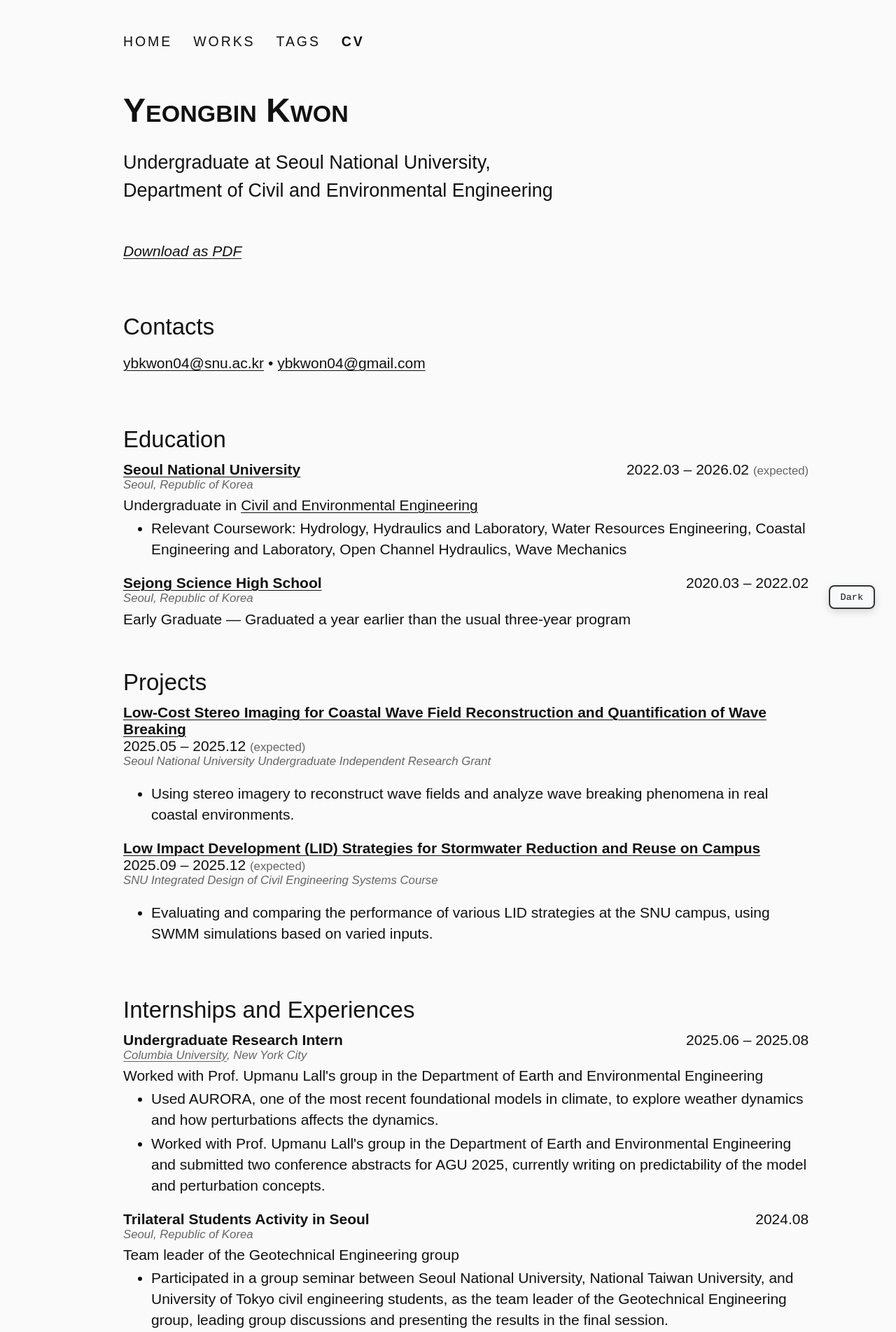
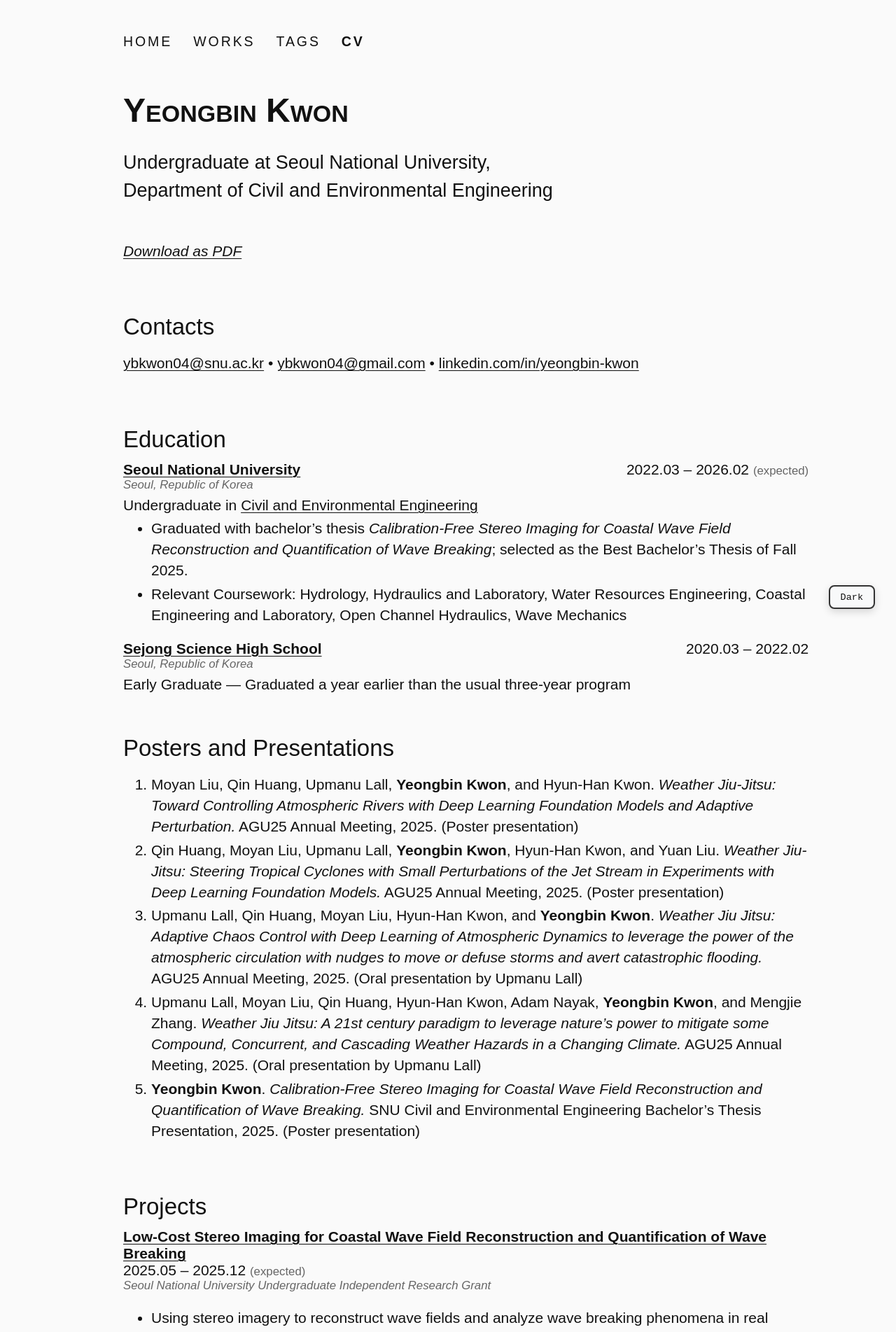
Before and after one commit to Zeugnis04/research, a Jekyll site: the page built from cv.md, in a window 1280 px wide. Shown: the top 1903 px of the page at 70% size. Built offline with Jekyll 4.4.1, drawn with Linux system fonts in a browser that asks for light colours; some of the changed text lies outside the part shown.

```diff
--- a/_sass/_site-style.scss
+++ b/_sass/_site-style.scss
@@ -212,6 +212,18 @@ mjx-container[jax='CHTML'][display='false'] {
 
 .work-card-tags {
   text-align: right;
+}
+
+.news-card-links {
+  margin-top: 0.75rem;
+  display: flex;
+  flex-wrap: wrap;
+  gap: 1rem;
+  font-weight: 600;
+}
+
+.news-card-links a {
+  text-decoration: underline;
 }
 
 /* Mobile responsiveness */
--- a/cv.md
+++ b/cv.md
@@ -11,10 +11,10 @@ full_width: true
 <!-- Load icon sets if not already loaded -->
 <link href="https://cdnjs.cloudflare.com/ajax/libs/font-awesome/6.5.0/css/all.min.css" rel="stylesheet">
 
-*[Download as PDF](assets/YeongbinKwonCV202511.pdf)*
+*[Download as PDF](assets/YeongbinKwonCV202512.pdf)*
 
 ## Contacts
-[ybkwon04@snu.ac.kr](mailto:ybkwon04@snu.ac.kr) • [ybkwon04@gmail.com](mailto:ybkwon04@gmail.com)
+[ybkwon04@snu.ac.kr](mailto:ybkwon04@snu.ac.kr) • [ybkwon04@gmail.com](mailto:ybkwon04@gmail.com) • [linkedin.com/in/yeongbin-kwon](https://www.linkedin.com/in/yeongbin-kwon/)
 
 ## Education
 
@@ -31,6 +31,7 @@ full_width: true
   Undergraduate in <a href="https://cee.snu.ac.kr/english/">Civil and Environmental Engineering</a>
 </div>
 <ul>
+  <li>Graduated with bachelor&rsquo;s thesis <em>Calibration-Free Stereo Imaging for Coastal Wave Field Reconstruction and Quantification of Wave Breaking</em>; selected as the Best Bachelor&rsquo;s Thesis of Fall 2025.</li>
   <li>Relevant Coursework: Hydrology, Hydraulics and Laboratory, Water Resources Engineering, Coastal Engineering and Laboratory, Open Channel Hydraulics, Wave Mechanics</li>
 </ul>
 
@@ -46,6 +47,16 @@ full_width: true
 <div class="cvtitle">
   Early Graduate — Graduated a year earlier than the usual three-year program
 </div>
+
+## Posters and Presentations
+
+<ol>
+  <li>Moyan Liu, Qin Huang, Upmanu Lall, <strong>Yeongbin Kwon</strong>, and Hyun-Han Kwon. <em>Weather Jiu-Jitsu: Toward Controlling Atmospheric Rivers with Deep Learning Foundation Models and Adaptive Perturbation.</em> AGU25 Annual Meeting, 2025. (Poster presentation)</li>
+  <li>Qin Huang, Moyan Liu, Upmanu Lall, <strong>Yeongbin Kwon</strong>, Hyun-Han Kwon, and Yuan Liu. <em>Weather Jiu-Jitsu: Steering Tropical Cyclones with Small Perturbations of the Jet Stream in Experiments with Deep Learning Foundation Models.</em> AGU25 Annual Meeting, 2025. (Poster presentation)</li>
+  <li>Upmanu Lall, Qin Huang, Moyan Liu, Hyun-Han Kwon, and <strong>Yeongbin Kwon</strong>. <em>Weather Jiu Jitsu: Adaptive Chaos Control with Deep Learning of Atmospheric Dynamics to leverage the power of the atmospheric circulation with nudges to move or defuse storms and avert catastrophic flooding.</em> AGU25 Annual Meeting, 2025. (Oral presentation by Upmanu Lall)</li>
+  <li>Upmanu Lall, Moyan Liu, Qin Huang, Hyun-Han Kwon, Adam Nayak, <strong>Yeongbin Kwon</strong>, and Mengjie Zhang. <em>Weather Jiu Jitsu: A 21st century paradigm to leverage nature’s power to mitigate some Compound, Concurrent, and Cascading Weather Hazards in a Changing Climate.</em> AGU25 Annual Meeting, 2025. (Oral presentation by Upmanu Lall)</li>
+  <li><strong>Yeongbin Kwon</strong>. <em>Calibration-Free Stereo Imaging for Coastal Wave Field Reconstruction and Quantification of Wave Breaking.</em> SNU Civil and Environmental Engineering Bachelor’s Thesis Presentation, 2025. (Poster presentation)</li>
+</ol>
 
 ## Projects
 
@@ -69,6 +80,7 @@ full_width: true
 <div class="location-block">SNU Integrated Design of Civil Engineering Systems Course</div>
 <ul>
   <li>Evaluating and comparing the performance of various LID strategies at the SNU campus, using SWMM simulations based on varied inputs.</li>
+  <li>Selected as Outstanding Graduation Project (Top 3).</li>
 </ul>
 
 
@@ -131,6 +143,20 @@ full_width: true
 <div class="cv-awards">
   <div class="edu-header award-entry">
     <div class="edu-left">
+      <strong>Best Bachelor&rsquo;s Thesis Award</strong>
+    </div>
+    <span class="date">2025.12</span>
+  </div>
+
+  <div class="edu-header award-entry">
+    <div class="edu-left">
+      <strong>Outstanding Graduation Project Award</strong>
+    </div>
+    <span class="date">2025.12</span>
+  </div>
+
+  <div class="edu-header award-entry">
+    <div class="edu-left">
       <strong>Merit-Based Tuition Scholarship</strong>
     </div>
     <span class="date">Fall 2025</span>
@@ -172,7 +198,7 @@ full_width: true
     <strong>Undergraduate Mentor</strong>
     <span class="location-inline">Seoul National University Social Responsibility</span>
   </div>
-  <span class="date">2025.05 – Present</span>
+  <span class="date">2025.05 – 2025.12</span>
 </div>
 <div class="location-block">Seoul National University Social Responsibility</div>
 <ul>
```
Also changed, not shown: other parts of cv.md (+2 -2 lines), _data/works.yml (+9 -1 lines), _posts/2025-12-20-best-bachelors-thesis-award.md (added, +19 -0 lines), _posts/2025-12-20-weather-jiu-jitsu-agu25-posters.md (added, +21 -0 lines), index.md (+38 -1 lines), 4 other files.
